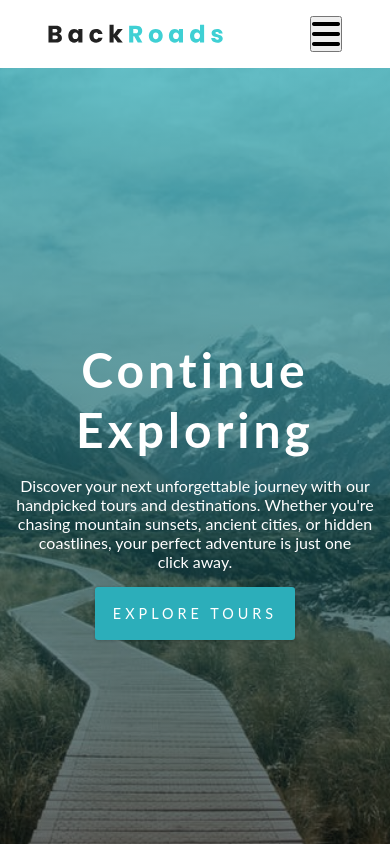
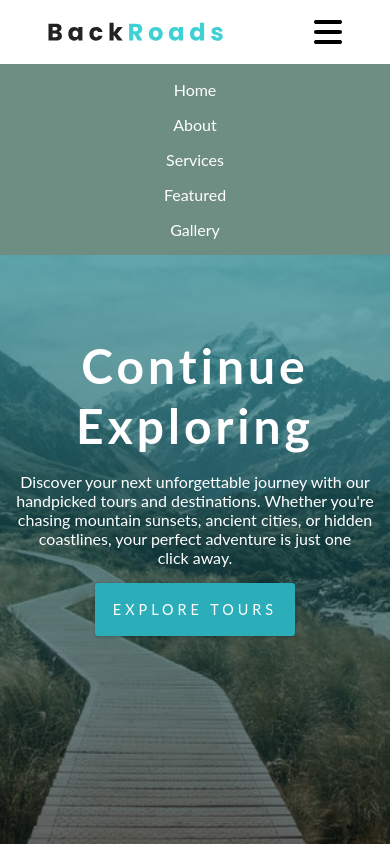
Before and after one commit to falconstoop/tour-company-landing, a plain HTML site: page index.html in a window 390 px wide. Both pictures are taken after a click on the button 326 px from the left and 34 px from the top of the page. Shown: the top 844 px of the page. Drawn offline with Linux system fonts and the light colour scheme; a web font is replaced by a local one.

Commit message:
add mobile nav menu to header

```diff
--- a/script.js
+++ b/script.js
@@ -1,2 +1,17 @@
 //
 //
+const siteHeader = document.querySelector(".site-header");
+const navToggle = document.querySelector(".nav-toggle");
+const siteNav = document.querySelector(".site-nav");
+
+navToggle.addEventListener("click", () => {
+  siteNav.classList.toggle("active");
+});
+
+window.addEventListener("scroll", () => {
+  if (window.scrollY > 50) {
+    siteHeader.classList.add("scrolled");
+  } else {
+    siteHeader.classList.remove("scrolled");
+  }
+});
--- a/styles.css
+++ b/styles.css
@@ -238,8 +238,19 @@
 @layer components {
   /* -----------Header---------- */
   .site-header {
-    background-color: var(--dark-shadow);
+    background-color: #fff;
     padding: 0 2rem;
+
+    position: sticky;
+    top: 0;
+    z-index: 10;
+
+    transition: var(--transition);
+
+    &.scrolled {
+      background-color: #bcd8d4;
+      box-shadow: 0 2px 10px rgba(0, 0, 0, 0.5);
+    }
 
     .site-header--inner {
       display: flex;
@@ -250,6 +261,11 @@
         @media (width > 760px) {
           display: none;
         }
+
+        border: none;
+        background: none;
+        cursor: pointer;
+        z-index: 20;
       }
 
       .site-nav {
@@ -257,10 +273,34 @@
           display: flex;
           gap: 1rem;
           flex-wrap: wrap;
+
+          a:hover {
+            color: var(--clr-primary);
+          }
         }
 
         @media (width < 760px) {
-          display: none;
+          position: fixed;
+          top: 4rem;
+          right: 0;
+
+          width: 100%;
+
+          transform: translateX(100%);
+          transition: var(--transition);
+
+          ul {
+            flex-direction: column;
+            align-items: center;
+
+            background-color: #6e8d83;
+            color: #fff;
+            padding: 1rem;
+          }
+        }
+
+        &.active {
+          transform: translateX(0);
         }
       }
     }
@@ -465,6 +505,10 @@
     .links,
     .social {
       padding-block: 1rem;
+
+      a:hover {
+        color: var(--clr-primary-light);
+      }
     }
 
     .copyright {
```
